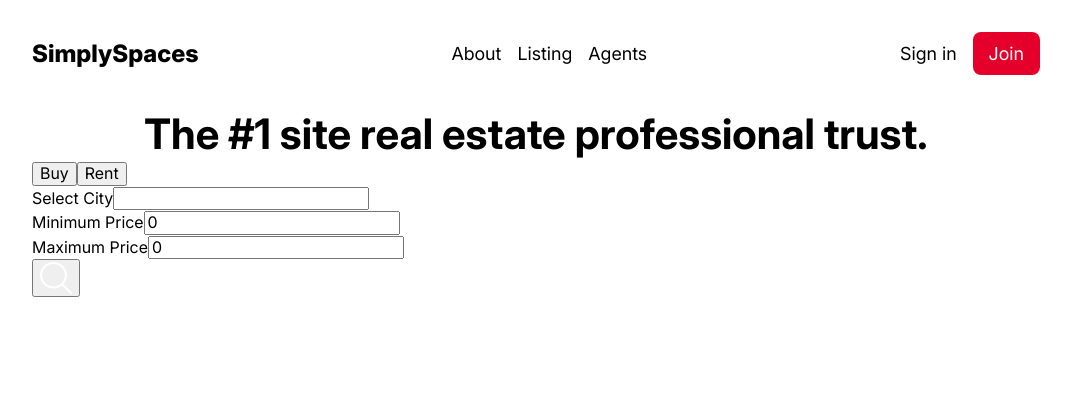
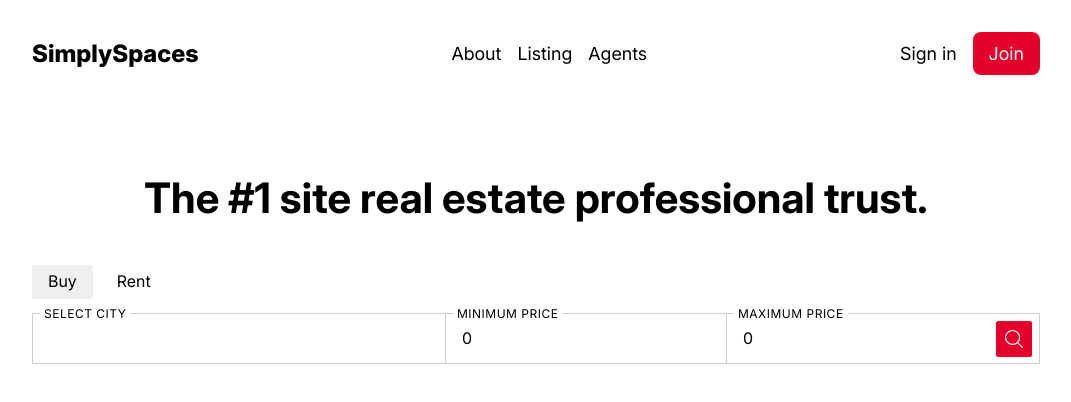
Before and after one commit to hexagonal-octopus/real-estate-app, a React (Vite) app in the folder frontend/: page / in a window 1280 px wide. Shown: the top 402 px of the page, without its empty margins (104-1175 px from the left). Built offline with nearby package versions, Linux system fonts and the light colour scheme.

Commit message:
git merged from existing

```diff
--- a/frontend/src/components/SearchBox.jsx
+++ b/frontend/src/components/SearchBox.jsx
@@ -32,11 +32,11 @@ const SearchBox = () => {
   };
 
   return (
-    <div className="searchbox">
+    <div className="searchbox py-16">
       <div className="top">
         {types &&
           types.map((type) => (
-            <button onClick={() => typeHandle(type)}>
+            <button className={`button ${type === query.type ? 'active' : ''}`} onClick={() => typeHandle(type)}>
               {capitalizeFirstLetter(type)}
             </button>
           ))}
@@ -47,6 +47,7 @@ const SearchBox = () => {
             <label htmlFor="city">Select City</label>
             <input
               type="text"
+              className="form-control"
               onChange={changeHandle}
               name="city"
               id="city"
@@ -57,6 +58,7 @@ const SearchBox = () => {
             <label htmlFor="minPrice">Minimum Price</label>
             <input
               type="text"
+              className="form-control"
               onChange={changeHandle}
               name="minPrice"
               id="minPrice"
@@ -67,13 +69,14 @@ const SearchBox = () => {
             <label htmlFor="maxPrice">Maximum Price</label>
             <input
               type="text"
+              className="form-control last"
               onChange={changeHandle}
               name="maxPrice"
               id="maxPrice"
               value={query.maxPrice}
             />
           </div>
-          <button type="submit">
+          <button type="submit" className="button button--submit">
             <img src={icon} alt="" />
           </button>
         </form>
--- a/frontend/src/routes/home/homePage.jsx
+++ b/frontend/src/routes/home/homePage.jsx
@@ -5,7 +5,7 @@ import SearchBox from "../../components/SearchBox";
 
 const HomePage = () => {
   return (
-    <section>
+    <section className="sections py-16">
       <div className="container">
         <h1 className="text-center">
           The #1 site real estate professional trust.
--- a/frontend/src/scss/components/_index.scss
+++ b/frontend/src/scss/components/_index.scss
@@ -1 +1,2 @@
 @forward "navbar";
+@forward "searchbox";
--- /dev/null
+++ b/frontend/src/scss/components/_searchbox.scss
@@ -0,0 +1,96 @@
+@use "../abstracts/functions";
+@use "../base/root" as *;
+
+.searchbox{
+    padding-top: 32px;
+    .top{
+        display: flex;
+        align-items: center;
+        flex-flow: row wrap;
+    }
+
+    .button{
+        background: none;
+        box-shadow: none;
+        outline: none;
+        border:0;
+        padding: 8px 16px;
+        font-size: functions.rem(16);
+        cursor: pointer;
+        background: transparent;
+        border-radius:3px;
+
+        &.active{
+            background: #efefef;
+        }
+
+        & + .button{
+            margin-left:8px;
+        }
+    }
+
+    .form{
+        display: flex;
+        position: relative;
+        flex-flow: row nowrap;
+        align-items: flex-start;
+    }
+
+    .form-group{
+        display: flex;
+        position: relative;
+        flex-flow: column wrap;
+
+        label{
+            font-size: functions.rem(12);
+            background: #fff;
+            line-height:1;
+            text-transform: uppercase;
+            letter-spacing: 0.5px;
+            display: inline-block;
+            padding: 1px 4px;
+            position: absolute;
+            top: 0;
+            left: 8px;
+        }
+
+        &:first-child{
+            flex:2;
+        }
+    }
+
+    .form-control{
+        padding: 16px;
+        border: 1px solid #ccc;
+        border-radius:0;
+        margin-top: 6px;
+        font-size: functions.rem(16);
+        outline: none;
+        border-right:0;
+        width:100%;
+
+        &.last{
+            border: 1px solid #ccc;
+            padding-right: 48px;
+        }
+
+    }
+
+    .button.button--submit{
+        background: var(--color-primary);
+        position: absolute;
+        top:0;
+        right:0;
+        color: #FFFF;
+        padding: 8px;
+        transform: translate(-8px, 8px);
+        border-radius:2px;
+        margin:0;
+        margin-top:6px;
+        border: 1px solid var(--color-primary);
+
+        img{
+            width: 18px;
+        }
+    }
+}
--- a/frontend/src/scss/utilities/_index.scss
+++ b/frontend/src/scss/utilities/_index.scss
@@ -31,3 +31,8 @@
 .text-center{
   text-align: center;
 }
+
+.py-16{
+  padding-top: 64px;
+  padding-bottom: 64px;
+}
```
